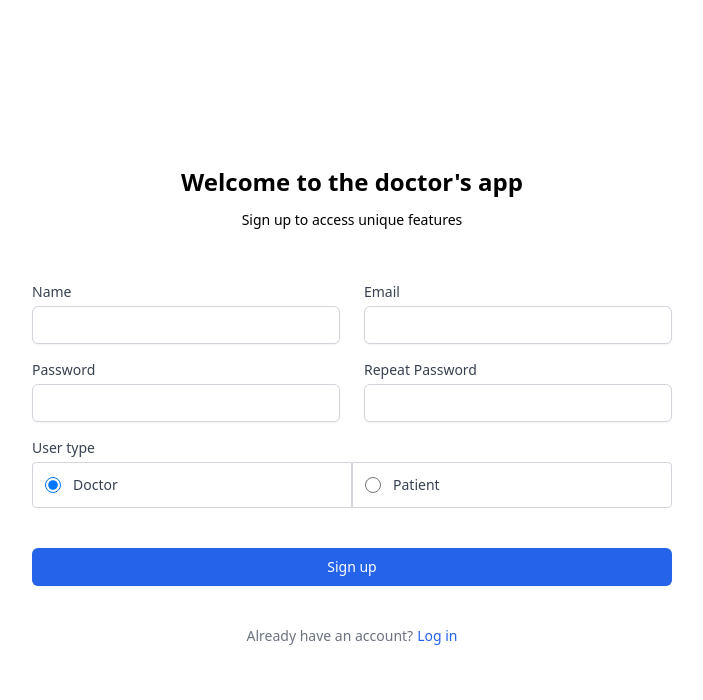
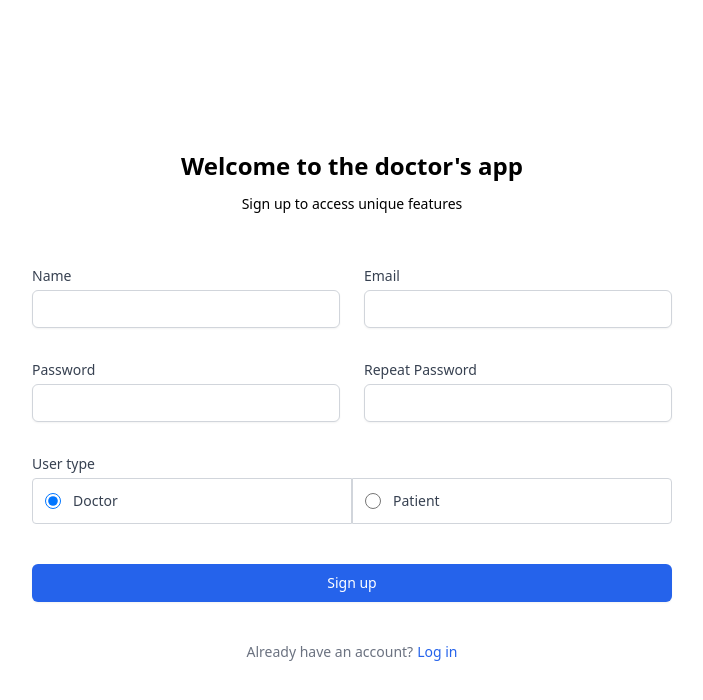
Before and after one commit to ivanaMesterLightIt/big-challenge-frontend, a Next.js app: page /signUp in a window 1280 px wide. Shown: the top 700 px of the page, without its empty margins (288-991 px from the left). Built offline with nearby package versions, Linux system fonts and the light colour scheme.

Commit message:
refactor: update baseInput to show error message

```diff
--- a/components/shared/BaseInput.tsx
+++ b/components/shared/BaseInput.tsx
@@ -3,9 +3,11 @@ import { FC, InputHTMLAttributes } from 'react'
 interface BaseInputProps extends InputHTMLAttributes<HTMLInputElement> {
   label: string
   name: string
+  error?: string | boolean | { message?: string }
+  errorMessage?: string
 }
 
-export const BaseInput: FC<BaseInputProps> = ({ label, name, ...props }) => {
+export const BaseInput: FC<BaseInputProps> = ({ label, name, error = false, errorMessage, ...props }) => {
   return (
     <div className='w-full px-3'>
       <label htmlFor={name} className="block text-sm font-medium text-gray-700">
@@ -19,6 +21,11 @@ export const BaseInput: FC<BaseInputProps> = ({ label, name, ...props }) => {
           {...props}
         />
       </div>
+      <div className='h-4'>
+        {
+          !!error && <span className='text-red-500 text-xs'>{errorMessage}</span>
+        }
+      </div>
     </div>
   )
 }
```
